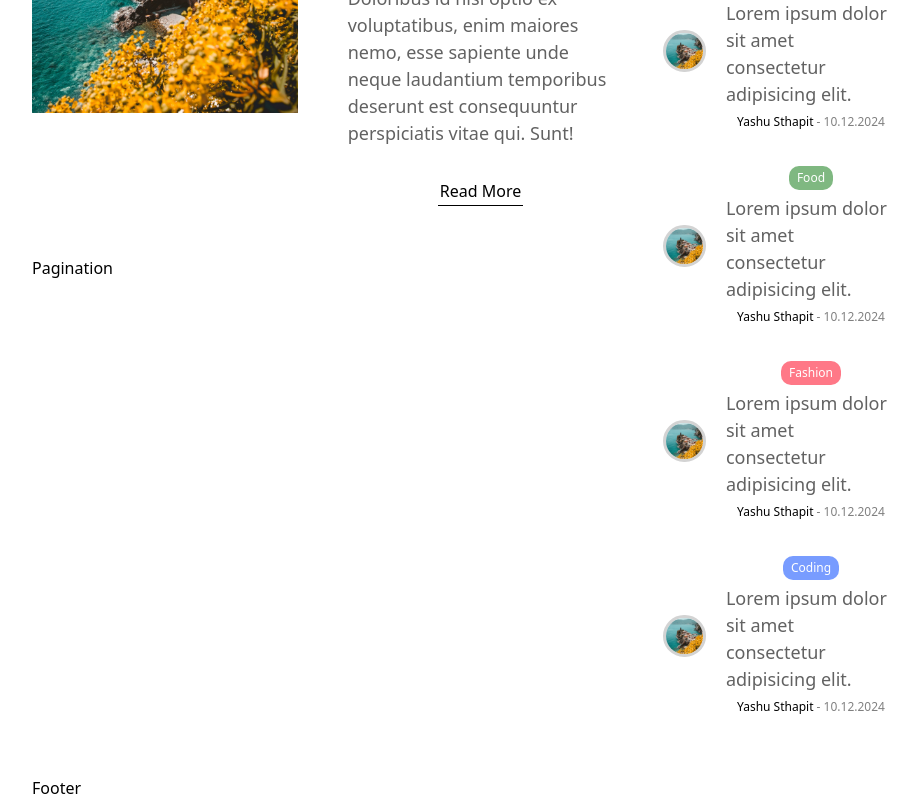
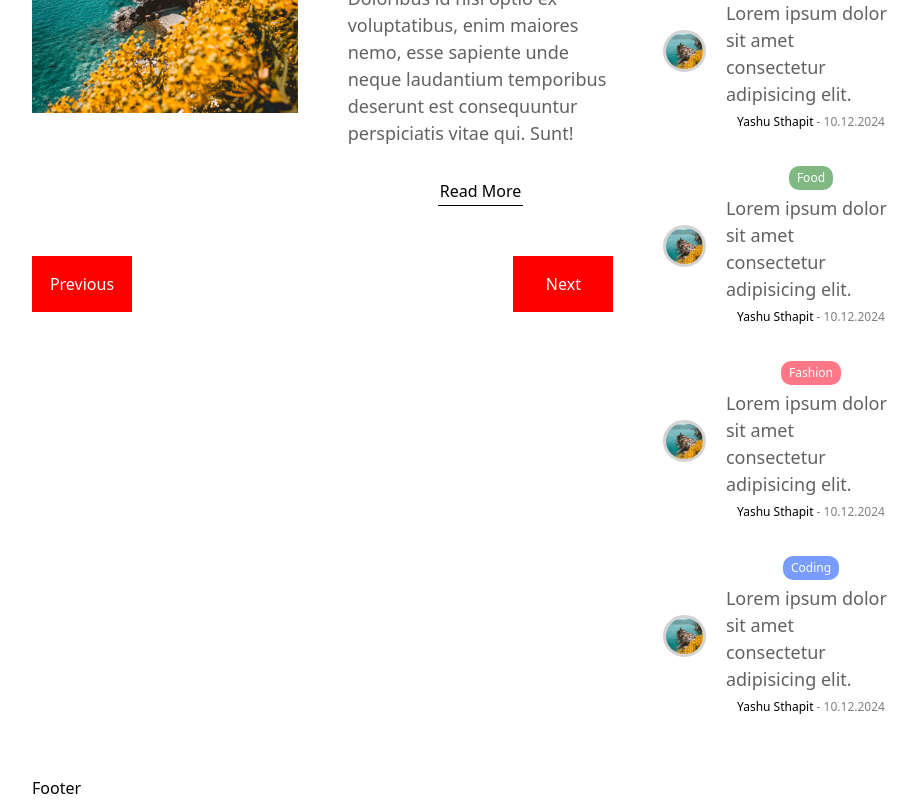
Before and after one commit to sthapityashu/personal_proj, a Next.js app in the folder blog/: page / in a window 1280 px wide. Shown: the part 2401-3201 px from the top of the page, without its empty margins (176-1092 px from the left). Built offline with nearby package versions, Linux system fonts and the light colour scheme.

Commit message:
added pagination button

```diff
--- a/blog/app/components/pagination/Pagination.tsx
+++ b/blog/app/components/pagination/Pagination.tsx
@@ -2,7 +2,12 @@
 import styles from "./pagination.module.css";
 
 const Pagination = () => {
-  return <div className={styles.container}>Pagination</div>;
+  return (
+    <div className={styles.container}>
+      <button className={styles.button}>Previous</button>
+      <button className={styles.button}>Next</button>
+    </div>
+  );
 };
 
 export default Pagination;
--- a/blog/app/components/pagination/pagination.module.css
+++ b/blog/app/components/pagination/pagination.module.css
@@ -0,0 +1,13 @@
+.container {
+  display: flex;
+  justify-content: space-between;
+}
+
+.button {
+  width: 100px;
+  border: none;
+  padding: 16px;
+  background-color: red;
+  color: white;
+  cursor: pointer;
+}
```
